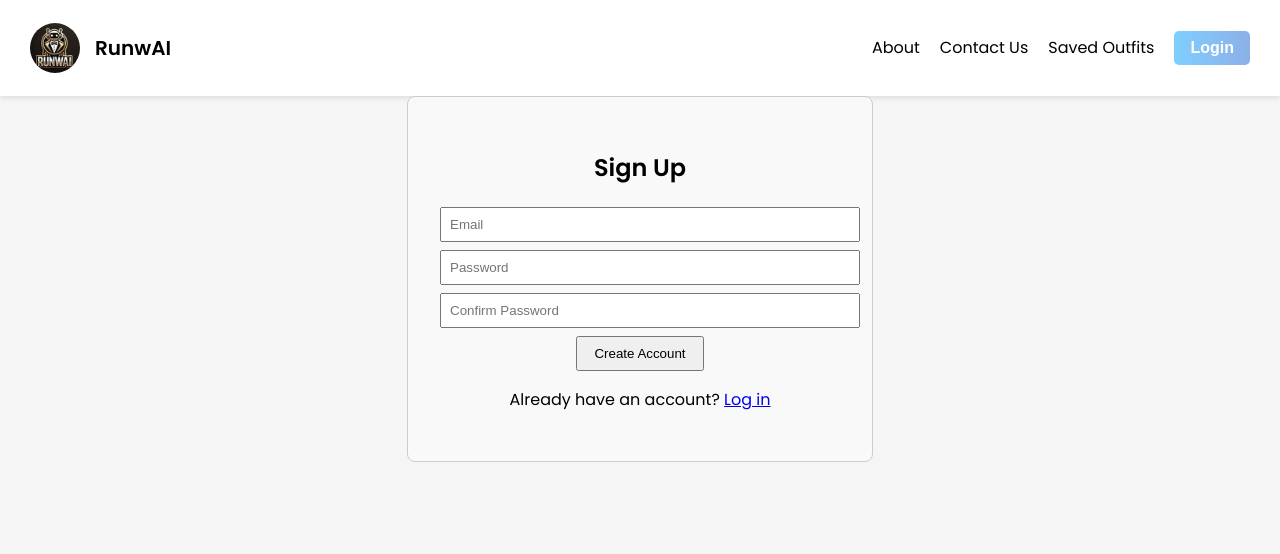
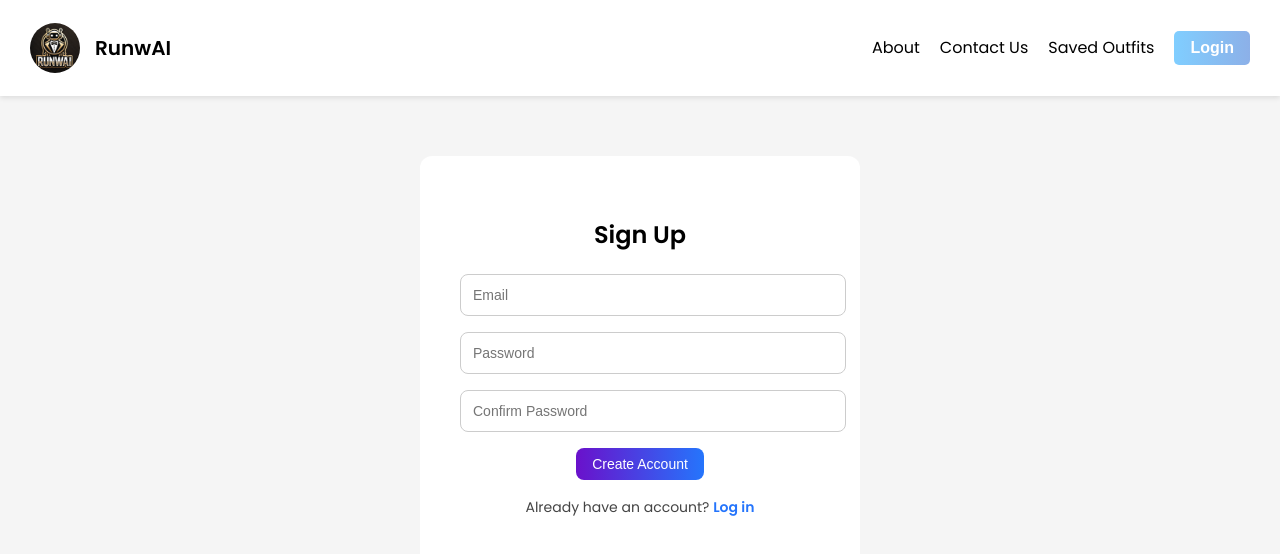
Before and after one commit to daniel-rawana/outfit-ai, a React (Create React App) app in the folder frontend/: page /signup in a window 1280 px wide. Shown: the top 554 px of the page. Built offline with nearby package versions, Linux system fonts and the light colour scheme.

Commit message:
Update login.css

```diff
--- a/frontend/src/styling/login.css
+++ b/frontend/src/styling/login.css
@@ -1,11 +1,17 @@
 .login-container {
     max-width: 400px;
-    margin: auto;
-    padding: 2rem;
-    border: 1px solid #ccc;
-    border-radius: 8px;
-    background-color: #f9f9f9;
+    margin: 60px auto;
+    padding: 40px;
+    border-radius: 12px;
+    width:360px;
+    background-color: #fff;
     text-align: center;
+}
+.login-title {
+  font-size: 28px;
+  font-weight: bold;
+  margin-bottom: 24px;
+  color: #1a1a1a;
 }
 .login-container input {
     display: block;
@@ -13,7 +19,43 @@
     margin: 0.5rem 0;
     padding: 0.5rem;
 }
+.login-button {
+  background: linear-gradient(90deg, #6a11cb 0%, #2575fc 100%);
+  color: white;
+  border: none;
+  padding: 12px 24px;
+  border-radius: 8px;
+  cursor: pointer;
+  font-size: 14px;
+}
+.login-button:hover {
+  opacity: 0.9;
+}
 .login-container button {
     padding: 0.5rem 1rem;
     cursor: pointer;
 }
+
+input[type="email"],
+input[type="password"] {
+  width: 100%;
+  padding: 12px;
+  margin-bottom: 16px;
+  border-radius: 8px;
+  border: 1px solid #ccc;
+  font-size: 14px;
+}
+
+.signup-text {
+  margin-top: 16px;
+  font-size: 14px;
+  color: #444;
+}
+.signup-text a {
+  color: #2575fc;
+  text-decoration: none;
+  font-weight: bold;
+}
+.signup-text a:hover {
+  text-decoration: underline;
+}
```
